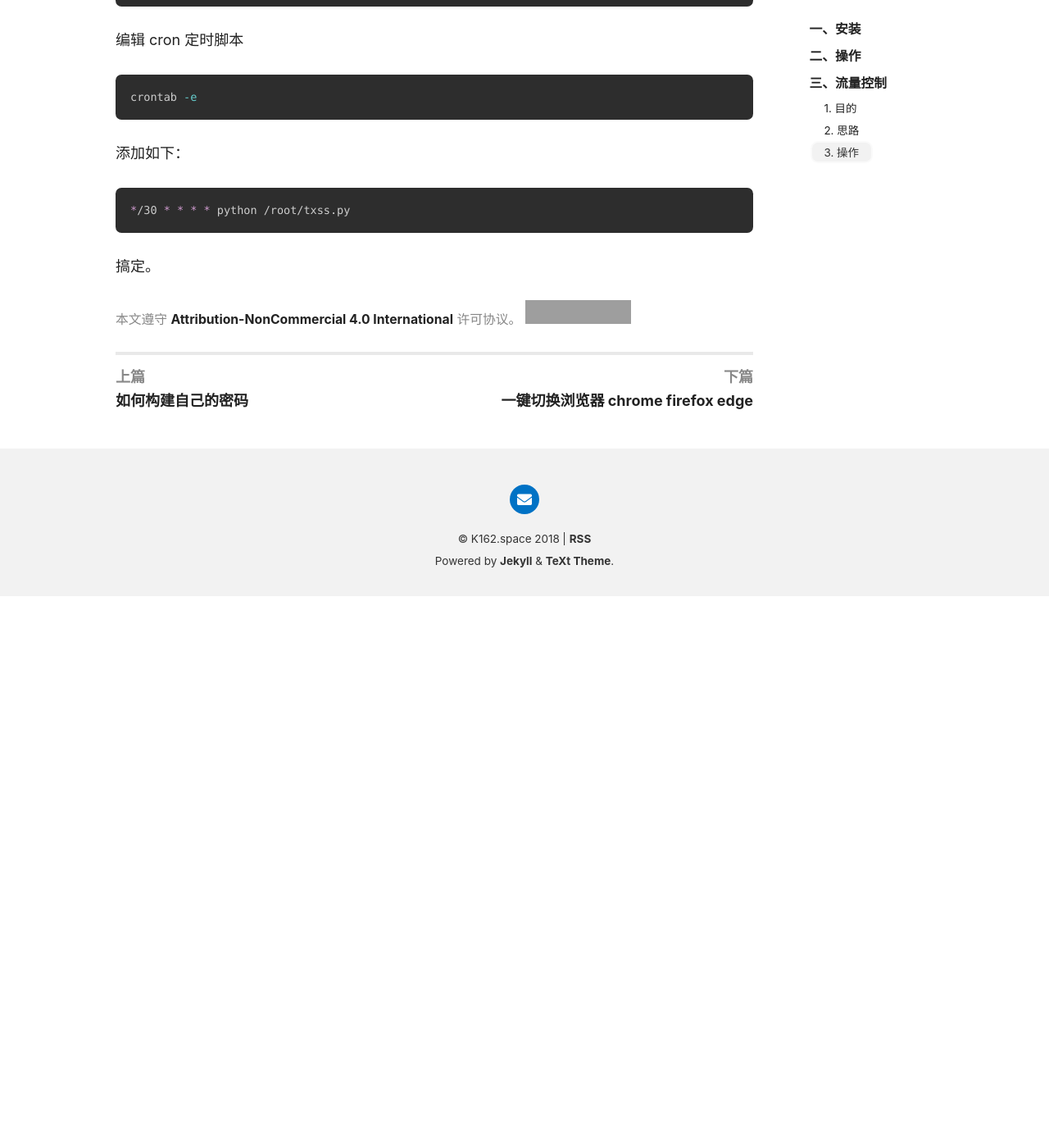
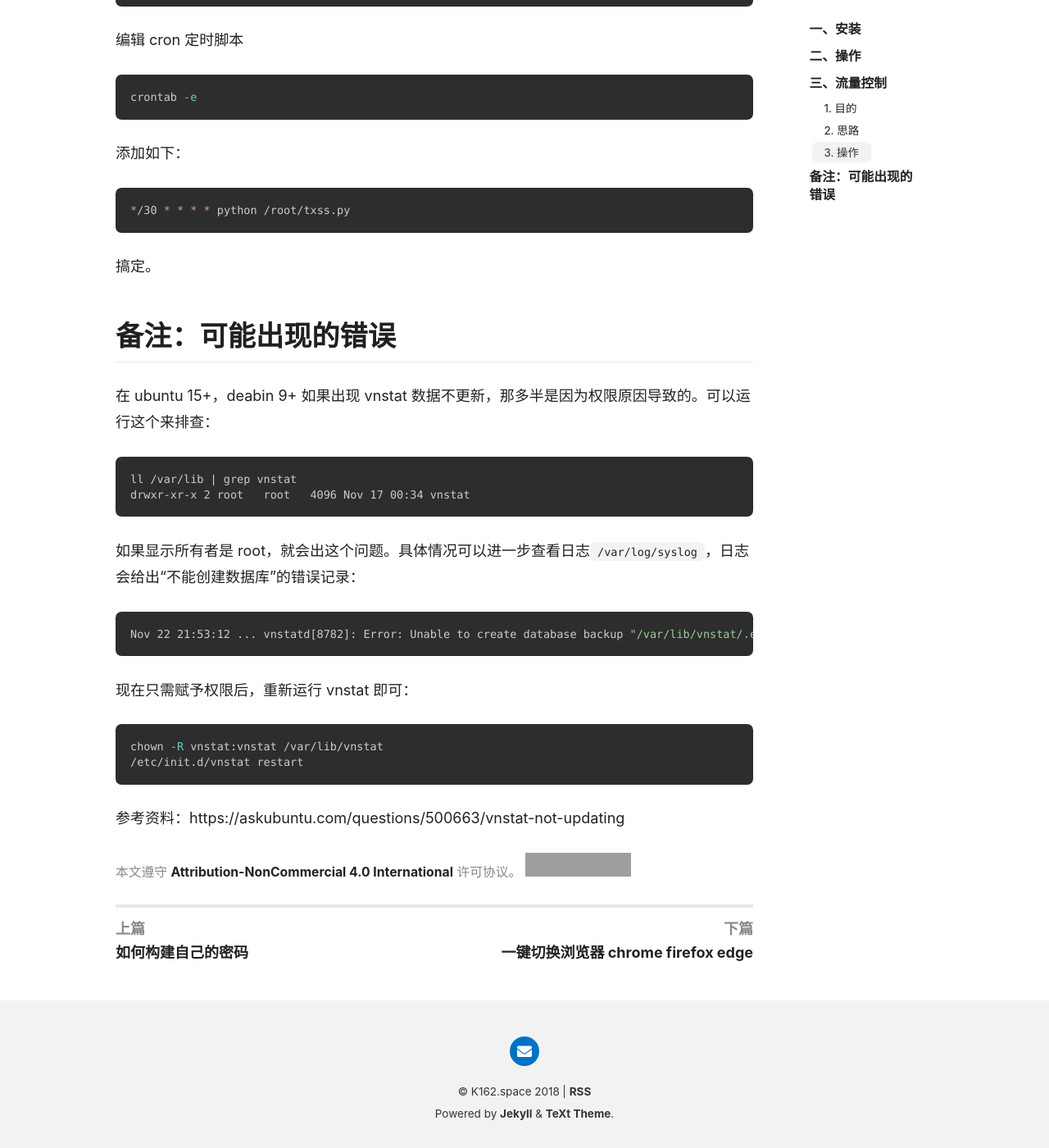
Before and after one commit to iamleeway/k162.github.io, a Jekyll site: the page built from _posts/2016-12-05-vnstat.md, in a window 1280 px wide and 1400 px high, scrolled down 3260 px. Shown: the whole window at 82% size. Built offline with Jekyll 4.4.1, drawn with Linux system fonts in a browser that asks for light colours; nearby versions of some CDN libraries; comment, search, counter and statistics services are not loaded; before the commit the page ends 3987 px from its top, so only the background shows below that; grey boxes are pictures that could not be loaded.

Commit message:
update post

````diff
--- a/_posts/2016-12-05-vnstat.md
+++ b/_posts/2016-12-05-vnstat.md
@@ -126,3 +126,28 @@ crontab -e
 ```
 
 搞定。
+
+## 备注：可能出现的错误
+
+在 ubuntu 15+，deabin 9+ 如果出现 vnstat 数据不更新，那多半是因为权限原因导致的。可以运行这个来排查：
+
+
+```bash
+ll /var/lib | grep vnstat
+drwxr-xr-x 2 root   root   4096 Nov 17 00:34 vnstat
+```
+
+如果显示所有者是 root，就会出这个问题。具体情况可以进一步查看日志`/var/log/syslog`，日志会给出“不能创建数据库”的错误记录：
+
+```bash
+Nov 22 21:53:12 ... vnstatd[8782]: Error: Unable to create database backup "/var/lib/vnstat/.eth0".
+```
+
+现在只需赋予权限后，重新运行 vnstat 即可：
+
+```bash
+chown -R vnstat:vnstat /var/lib/vnstat
+/etc/init.d/vnstat restart
+```
+
+参考资料：https://askubuntu.com/questions/500663/vnstat-not-updating
````
